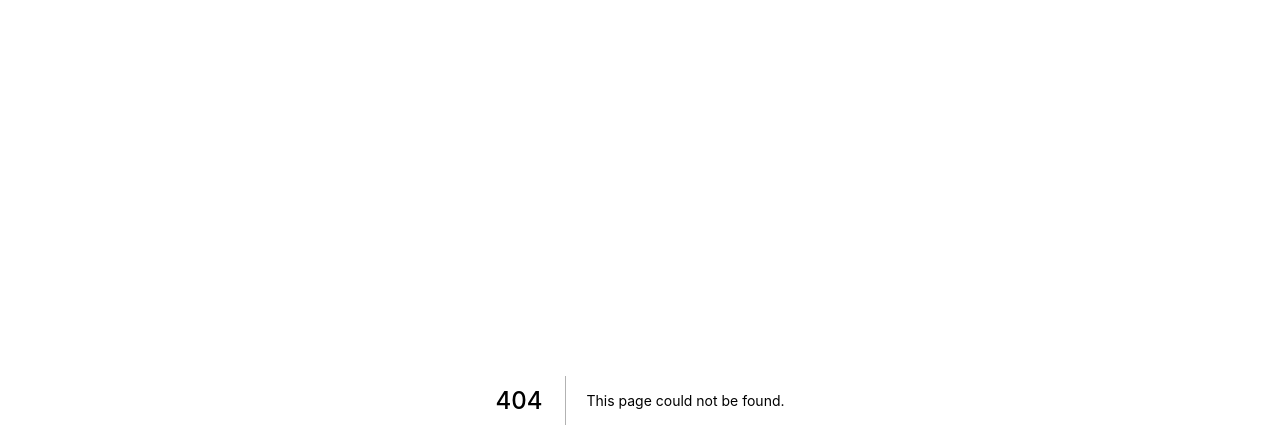
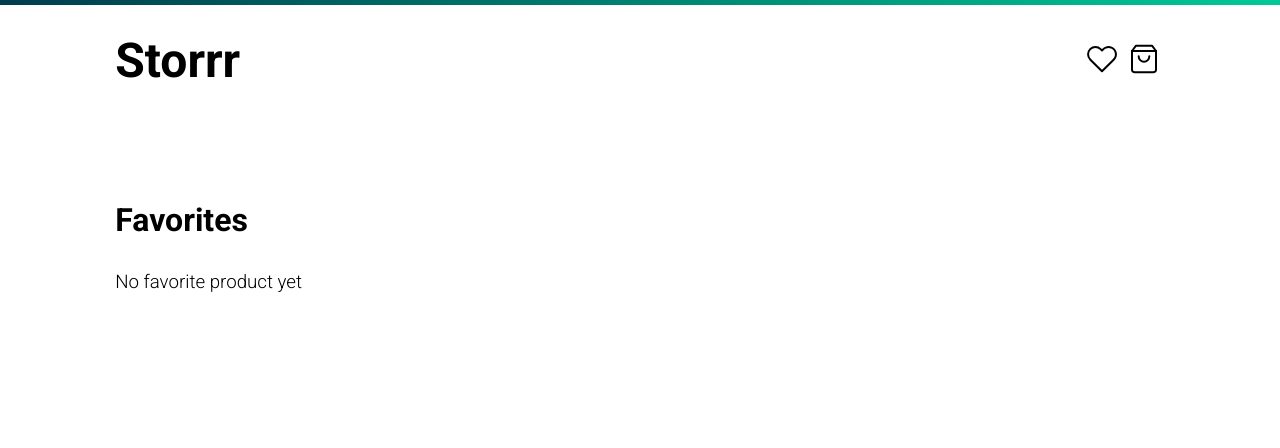
Before and after one commit to mateuspntx/store-checkout, a Next.js app: page /favorites in a window 1280 px wide. Before the commit this address had no page. Shown: the top 448 px of the page. Built offline with nearby package versions, Linux system fonts and the light colour scheme.

Commit message:
feat: create favorites page

```diff
--- a/src/components/Button/index.tsx
+++ b/src/components/Button/index.tsx
@@ -2,7 +2,6 @@ import { ButtonHTMLAttributes } from 'react';
 import { ButtonContainer } from './style';
 
 interface ButtonProps extends ButtonHTMLAttributes<HTMLButtonElement> {
-  href?: string;
   className?: string;
   type?: 'submit' | 'reset' | 'button';
   disabled?: boolean;
--- a/src/components/Header/index.tsx
+++ b/src/components/Header/index.tsx
@@ -5,7 +5,7 @@ import { Container, LogoContainer, ActionsContainer } from './style';
 
 import Button from '../../components/Button';
 
-const Header: React.FC = () => {
+const Header = () => {
   return (
     <Container>
       <LogoContainer className="pointer">
@@ -15,6 +15,7 @@ const Header: React.FC = () => {
       </LogoContainer>
       <ActionsContainer>
         <Button variant="no-color">
+          <Link href="/favorites">
             <Image
               src={FavoriteIcon}
               alt="Favorites"
@@ -22,6 +23,7 @@ const Header: React.FC = () => {
               height="32"
               priority
             />
+          </Link>
         </Button>
         <Button variant="no-color">
           <Image
--- a/src/components/ProductCard/index.tsx
+++ b/src/components/ProductCard/index.tsx
@@ -17,9 +17,9 @@ import { formatPrice } from '../../utils/formatPrice';
 
 interface ProductCardProps {
   category?: string;
-  slug: string;
+  slug?: string;
   name: string;
-  price: number;
+  price?: number;
   imageSrc: string;
   isFavorite?: boolean;
   showFavoriteButton?: boolean;
@@ -37,7 +37,7 @@ const ProductCard: React.FC<ProductCardProps> = (props) => {
   } = props;
 
   return (
-    <Link href={`product/${slug}`}>
+    <Link href={slug && `product/${slug}`}>
       <Container className="pointer">
         <ImageWrapper>
           <StyledImage
@@ -62,7 +62,7 @@ const ProductCard: React.FC<ProductCardProps> = (props) => {
               </Button>
             ))}
           <Name>{name}</Name>
-          <Price>{formatPrice(price)}</Price>
+          <Price>{price && formatPrice(price)}</Price>
         </FooterContainer>
       </Container>
     </Link>
--- /dev/null
+++ b/src/pages/favorites/index.tsx
@@ -0,0 +1,50 @@
+import { useSelector } from 'react-redux';
+import { StoreState } from '../../store/createStore';
+
+import { Title, H3 } from '../../styles/pages/favorites';
+
+import Header from '../../components/Header';
+import PageContainer from '../../components/PageContainer';
+import Topbar from '../../components/Topbar';
+import Row from '../../components/Row';
+import ProductCard from '../../components/ProductCard';
+
+interface ProductMap {
+  id: string;
+  slug: string;
+  name: string;
+  price: number;
+  images: string[];
+}
+
+const Favorites = () => {
+  const { favoriteProducts } = useSelector((state: StoreState) => state.user);
+
+  return (
+    <>
+      <Topbar />
+      <PageContainer>
+        <Header />
+        <Title>
+          <h1>Favorites</h1>
+        </Title>
+        <Row>
+          {favoriteProducts.length > 0 ? (
+            favoriteProducts.map((product) => (
+              <ProductCard
+                key={product.id}
+                slug={product.slug}
+                name={product.name}
+                imageSrc={product.images[0]}
+              />
+            ))
+          ) : (
+            <H3>No favorite product yet</H3>
+          )}
+        </Row>
+      </PageContainer>
+    </>
+  );
+};
+
+export default Favorites;
--- /dev/null
+++ b/src/styles/pages/favorites/index.ts
@@ -0,0 +1,9 @@
+import styled from 'styled-components';
+
+export const Title = styled.div`
+  margin-bottom: 2rem;
+`;
+
+export const H3 = styled.h3`
+  font-weight: 300;
+`;
```
Also changed, not shown: src/components/ProductView/index.tsx (+52 -0 lines), src/components/ProductView/style.ts (+11 -0 lines). Lines whose indentation alone changed are shown as unchanged.
